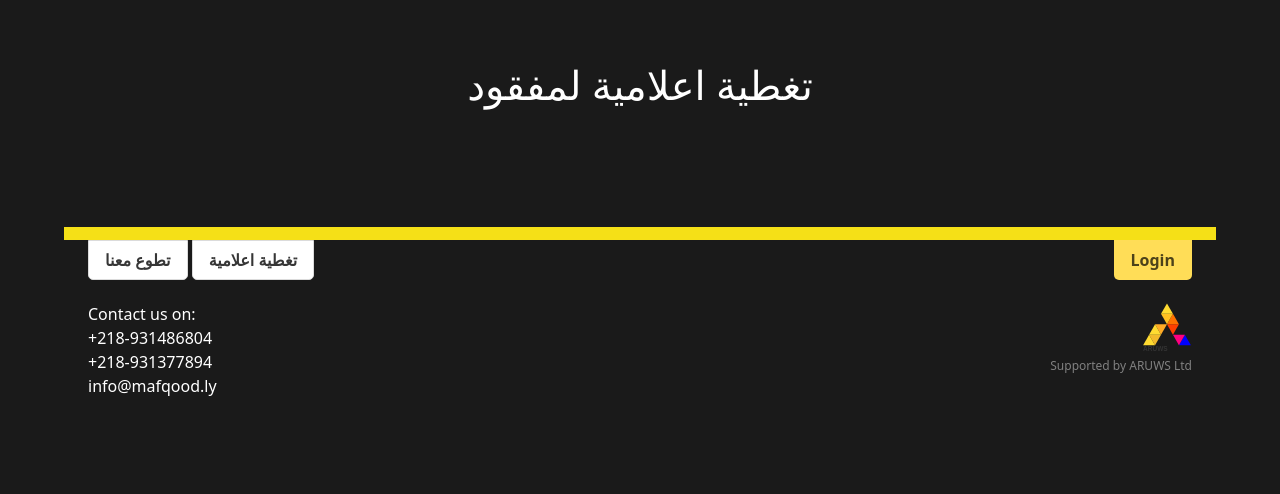
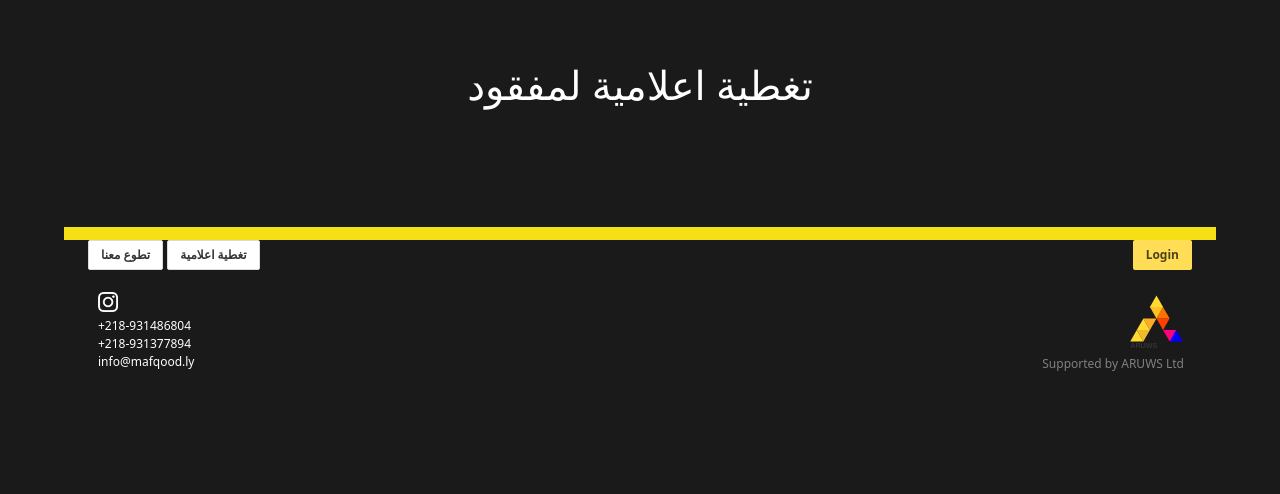
Before and after one commit to Aruws-Consultancy/mafqoodly, a Django app: page /media in a window 1280 px wide. Shown: the part 326-820 px from the top of the page. After the commit the page ends 697 px from the top, so only its background shows below. Run offline with Django 4.2, Linux system fonts and the light colour scheme; some libraries are stand-ins or nearby versions.

Commit message:
domain update

```diff
--- a/templates/base.html
+++ b/templates/base.html
@@ -51,25 +51,26 @@
     </section>
 
     <div class="container footer">
-        <a class="button footer_buttons" href="/volunteer/new_volunteer">تطوع معنا</a>
-        <a class="button footer_buttons" href="/media">تغطية اعلامية</a>
+        <a class="button footer_buttons is-small" href="/volunteer/new_volunteer">تطوع معنا</a>
+        <a class="button footer_buttons is-small" href="/media">تغطية اعلامية</a>
         {% if not user.is_authenticated %}
-        <a class="button footer_buttons is-warning is-pulled-right" href="/accounts/login" >Login</a>
+        <a class="button footer_buttons is-small is-warning is-pulled-right" href="/accounts/login" >Login</a>
         {% else %}
-        <a class="button footer_buttons is-danger is-pulled-right" href="/accounts/logout" >logout</a>
+        <a class="button footer_buttons is-small is-danger is-pulled-right" href="/accounts/logout" >logout</a>
         {% endif %}
 
-        <div class="copyright-content columns" style="padding-top:10px; margin-top:0px; display:flex;">
-            <div class="column" style="width:50%">
-                Contact us on:</br>
+        <div class="copyright-content columns" style="padding-top:10px; margin-top:0px; display:flex; padding-left:10px;">
+            <div class="column is-size-7" style="width:50%">
+                <a href="https://www.instagram.com/mafqood.ly/"><img src="/static/img/insta_icon.png" width="20px"></a></br>
                 +218-931486804</br>
                 +218-931377894</br>
                 info@mafqood.ly</br>
             </div>
-            <div class="column has-text-right is-size-7" style="color:grey; width:50%; padding-top:13px;">
-                <a href="http://www.aruws.com"><img src="/static/img/aruws_logo.svg" width="50px" style="float:right;"></a>
-                </br></br></br>
-                Supported by ARUWS Ltd
+            <div class="column is-size-7" style="color:grey; width:50%; padding-top:15px; padding-right:20px;">
+                <div class="has-text-right is-fullwidth is-wide">
+                    <a href="http://www.aruws.com"><img src="/static/img/aruws_logo.svg" width="55px"></a>
+                </div>
+                <div class="has-text-right is-fullwidth is-wide" style="display:block;">Supported by ARUWS Ltd</div>
             </div>
         </div>
     </div>
```
Also changed, not shown: config/settings.py (+5 -3 lines), pages/admin.py (added, +10 -0 lines), pages/models.py (added, +17 -0 lines), static/img/insta_icon.png (added).
